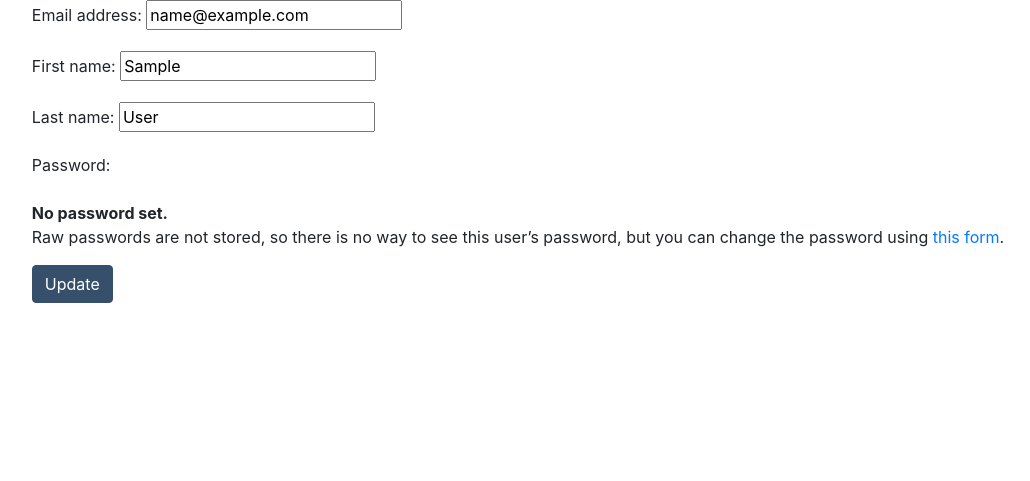
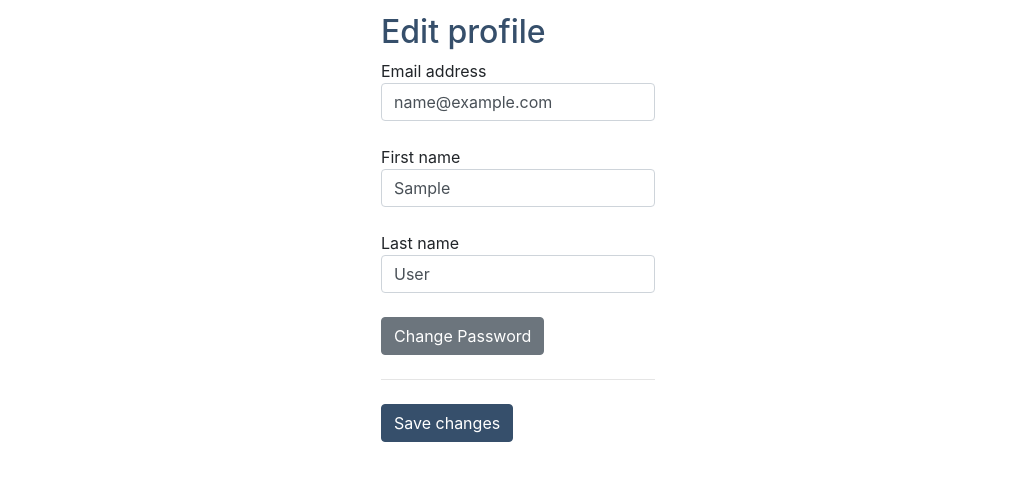
Before and after one commit to mcclymontdev/events_r_us, a Django app: page /edit_profile in a window 1280 px wide. Shown: the part 120-601 px from the top of the page, without its empty margins (122-1152 px from the left). Run offline with Django 3.2, Linux system fonts and the light colour scheme; the visitor is signed in with stand-in values (Sample User, id 1); some libraries are stand-ins or nearby versions.

Commit message:
Edit profile CSS

```diff
--- a/templates/events/profile.html
+++ b/templates/events/profile.html
@@ -1,14 +1,29 @@
 {% extends "events/base.html" %}
 {% load static %}
+{% load add_attr %}
 {% block body_block %}
 
 {% if user.is_authenticated %}
 <div class="d-flex justify-content-center">
-<p></p>
-  <form id="profile_form" enctype="multipart/form-data" method="POST">
-    {% csrf_token %}
-    {{ form.as_p }}
-    <input type="submit" class="btn btn-primary" name="" value="Update">
+  <form role="form" id="profile_form" method="post" enctype="multipart/form-data">
+      <h2 class="addedit-event-heading">Edit profile</h2>
+      {% csrf_token %}
+      {% for hidden in form.hidden_fields %}
+          {{ hidden }}
+      {% endfor %}
+      {% for field in form.visible_fields %}
+          {% if field.name == 'password' %}
+            <a class="btn btn-secondary" name="password" href="{% url 'events:change_password' %}">Change Password</a>
+            <br />
+          {% else %}
+              {{ field.errors }}
+              {{ field.label }}<br />
+              {{ field|add_attr:"class:form-control" }}
+              <br />
+          {% endif %}
+      {% endfor %}
+      <hr class="my-4">
+      <button class="btn btn-primary" type="submit" name="submit">Save changes</button>
   </form>
 </div>
 {% else %}
```
